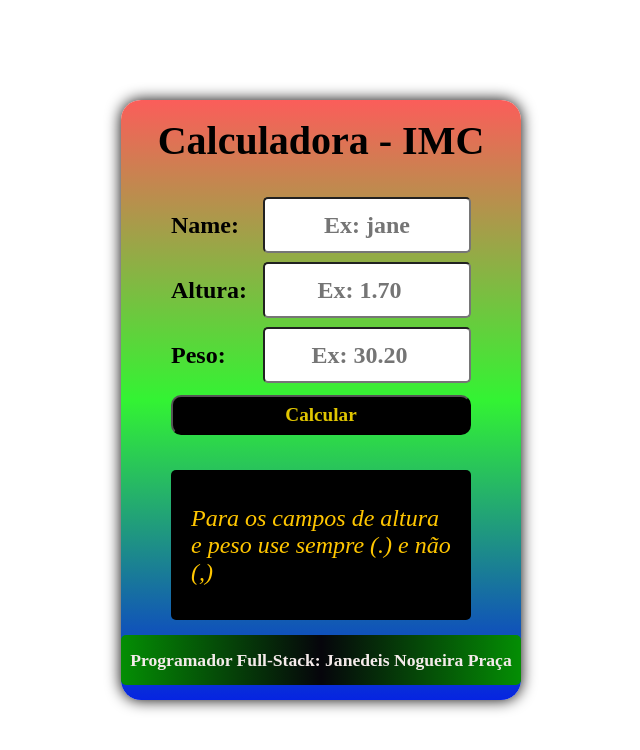
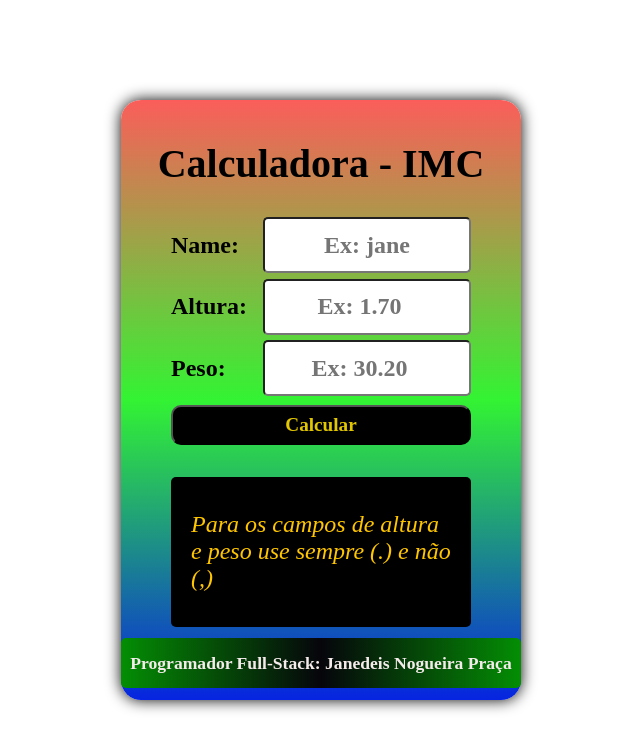
Before and after one commit to janedeis/IMC, a plain HTML site: page index.html in a window 1280 px wide. Shown: the whole page, without its empty margins (319-959 px from the left). Drawn offline with Linux system fonts and the light colour scheme.

Commit message:
alteração no index.html e style.css

```diff
--- a/index.html
+++ b/index.html
@@ -13,7 +13,7 @@
   <main>
     <container class="container">
 
-      <div class="title">Calculadora - IMC</div>
+      <h1 class="title">Calculadora - IMC</h1>
 
       <div class="input">
         <label for="name">Name: </label>
--- a/style.css
+++ b/style.css
@@ -3,6 +3,7 @@ body {
   padding: 0px;
   box-sizing: border-box;
   font-weight: 600;
+  height: 100dvh;
 /* background-color: rgb(125, 242, 125); */
  }
 
```
